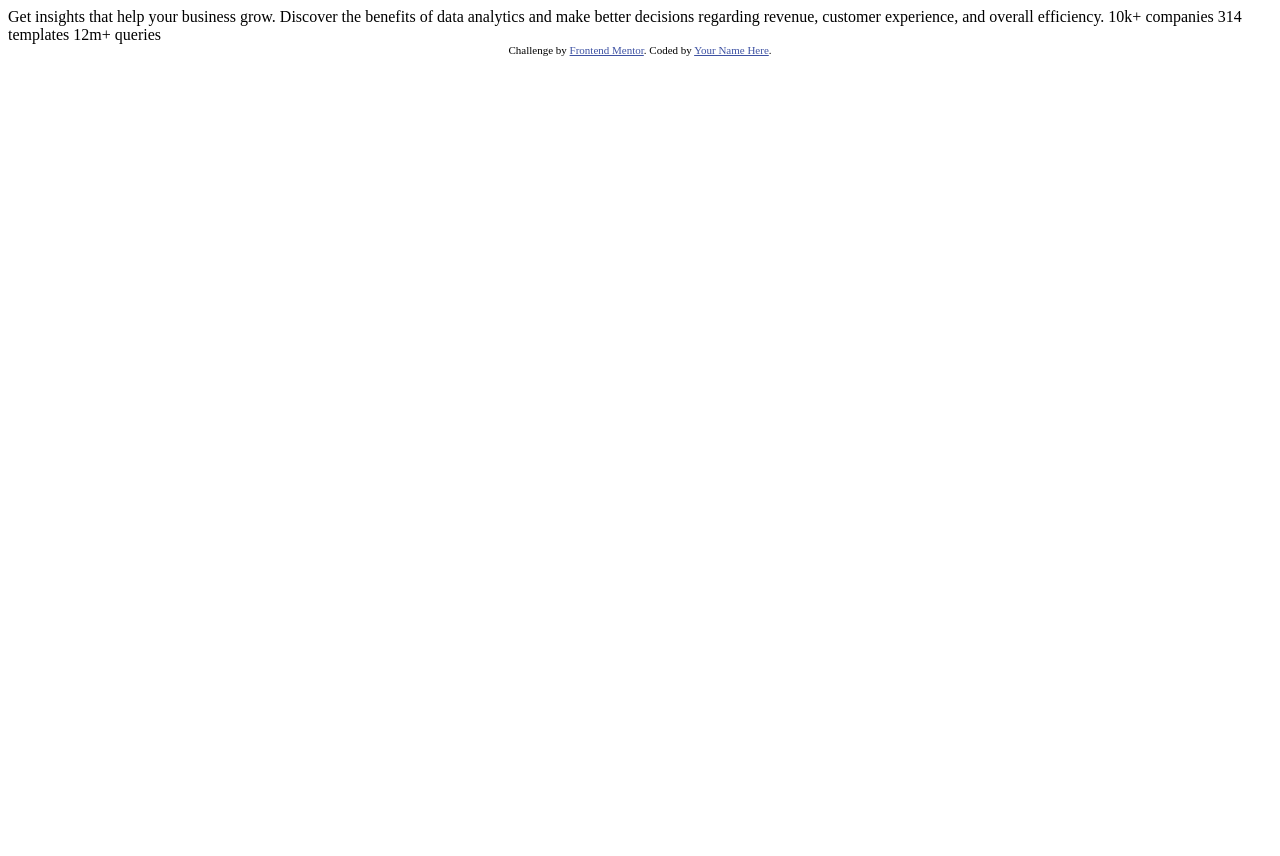
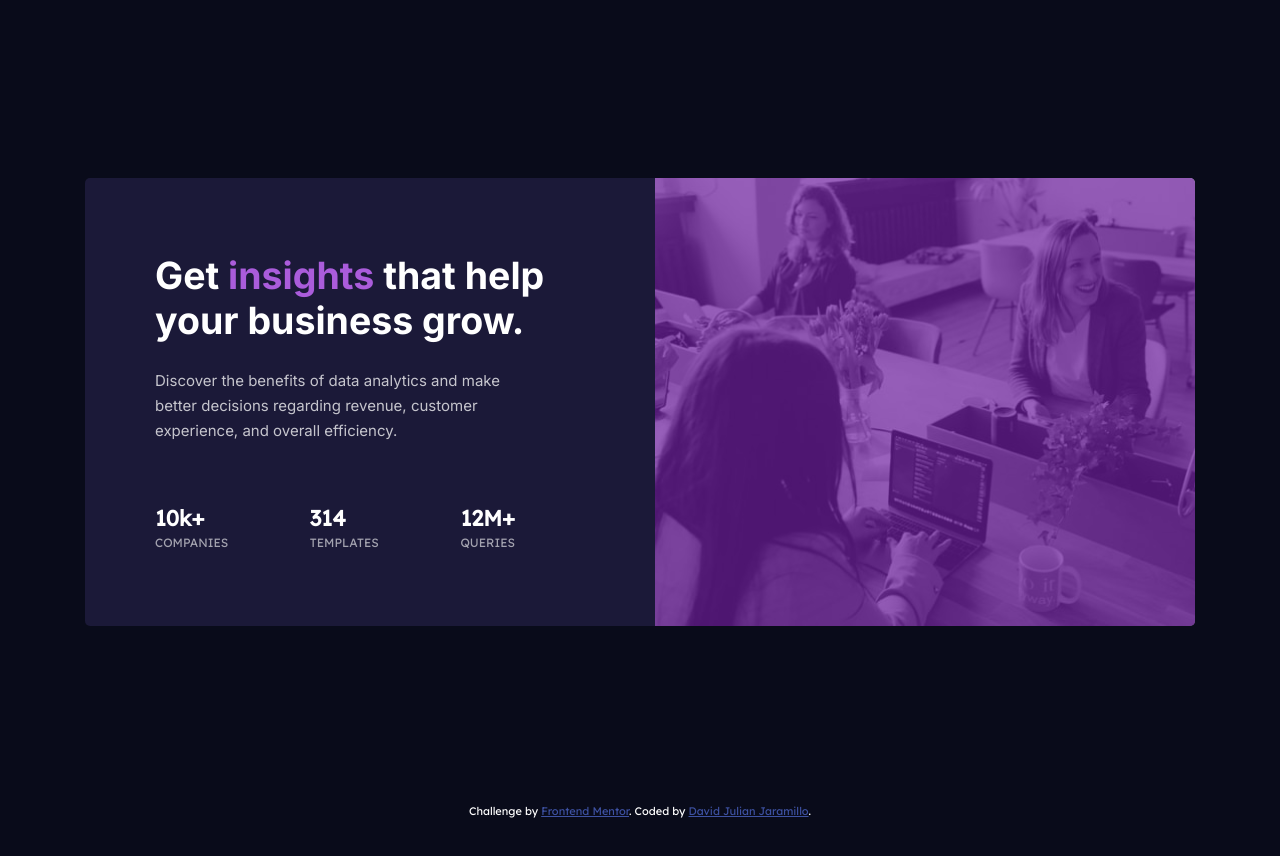
Before and after one commit to grifhus/Practical-Projects, a plain HTML site: page stats-preview-card-component-main/index.html in a window 1280 px wide. Before the commit the page ends 800 px from the top, so only its background shows below. Drawn offline with Linux system fonts and the light colour scheme.

Commit message:
stats-preview-card-component-main

```diff
--- a/stats-preview-card-component-main/index.html
+++ b/stats-preview-card-component-main/index.html
@@ -1,33 +1,60 @@
 <!DOCTYPE html>
 <html lang="en">
+
 <head>
   <meta charset="UTF-8">
-  <meta name="viewport" content="width=device-width, initial-scale=1.0"> <!-- displays site properly based on user's device -->
+  <meta name="viewport" content="width=device-width, initial-scale=1.0">
+  <!-- displays site properly based on user's device -->
 
   <link rel="icon" type="image/png" sizes="32x32" href="./images/favicon-32x32.png">
 
   <title>Frontend Mentor | Stats preview card component</title>
+  <link rel="stylesheet" href="styles.css">
 
-  <!-- Feel free to remove these styles or customise in your own stylesheet 👍 -->
-  <style>
-    .attribution { font-size: 11px; text-align: center; }
-    .attribution a { color: hsl(228, 45%, 44%); }
-  </style>
 </head>
+
 <body>
+  <main>
+    <section class="section1">
+      <div class="image">
+        <div id="layer">
+        </div>
+      </div>
+    </section>
 
-  Get insights that help your business grow.
+    <section class="section2">
+      <h1>Get <span>insights </span>that help your business grow.</h1>
 
-  Discover the benefits of data analytics and make better decisions regarding revenue, customer
-  experience, and overall efficiency.
+      <p>
+        Discover the benefits of data analytics and make better decisions regarding revenue, customer
+        experience, and overall efficiency.
+      </p>
+      <div class="stats">
+        <div class="stats-details">
+          <div class="amount">10k+</div>
+          <div class="concept">companies</div>
+        </div>
+        <div class="stats-details">
+          <div class="amount">314 </div>
+          <div class="concept">templates</div>
+        </div>
+        <div class="stats-details">
+          <div class="amount last">12m+</div>
+          <div class="concept">queries</div>
+        </div>
+      </div>
 
-  10k+ companies
-  314 templates
-  12m+ queries
+
+
+    </section>
+  </main>
+
+
 
   <div class="attribution">
     Challenge by <a href="https://www.frontendmentor.io?ref=challenge" target="_blank">Frontend Mentor</a>.
-    Coded by <a href="#">Your Name Here</a>.
+    Coded by <a href="https://www.linkedin.com/in/david-julian-jaramillo-a10a832b/">David Julian Jaramillo</a>.
   </div>
 </body>
+
 </html>
--- /dev/null
+++ b/stats-preview-card-component-main/styles.css
@@ -0,0 +1,126 @@
+@import url("https://fonts.googleapis.com/css2?family=Inter:wght@400;700&family=Lexend+Deca&display=swap");
+
+* {
+  padding: 0;
+  margin: 0;
+}
+:root {
+  /* ### Primary */
+  --Verydarkblue: hsl(233, 47%, 7%);
+  --Darkdesaturatedblue: hsl(244, 38%, 16%);
+  --Softviolet: hsl(277, 64%, 61%);
+  /* ### Neutral */
+  --White: hsl(0, 0%, 100%);
+  --SlightlytransparentwhiteP: hsla(0, 0%, 100%, 0.75);
+  --SlightlytransparentwhiteS: hsla(0, 0%, 100%, 0.6);
+  --Layer: rgba(110, 30, 160, 0.7);
+}
+
+body {
+  font-size: 15px;
+  font-family: "Lexend Deca", sans-serif;
+  background-color: var(--Verydarkblue);
+}
+
+main {
+  height: 782px;
+  width: 328px;
+  background-color: var(--Darkdesaturatedblue);
+  margin: 88px auto;
+  border-radius: 5px;
+  /* Se va a esconder todo loq ue esta sobresaliendo overflow hidden */
+  overflow: hidden;
+}
+/* --------------------------Section 1-------------------------- */
+.image {
+  background-image: url(./images/image-header-mobile.jpg);
+  /* la imagen se adapta al tamaño del contenedor background-size: cover */
+  background-size: cover;
+  width: 100%;
+  height: 240px;
+}
+#layer {
+  background-color: var(--Layer);
+  height: 100%;
+  width: 100%;
+}
+/* --------------------------Section 1-------------------------- */
+.section2 {
+  padding: 40px 33px;
+  text-align: center;
+}
+h1 {
+  color: var(--White);
+  font-size: 1.8em;
+  font-family: "Inter", sans-serif;
+  height: 115px;
+}
+span {
+  color: var(--Softviolet);
+}
+p {
+  color: var(--SlightlytransparentwhiteP);
+  font-family: "Inter", sans-serif;
+  font-size: 1em;
+  line-height: 25px;
+  height: 137px;
+}
+.stats {
+  color: var(--SlightlytransparentwhiteS);
+  line-height: 25px;
+}
+.amount {
+  font-weight: 700;
+  font-size: 1.45em;
+  color: var(--White);
+}
+.concept {
+  text-transform: uppercase;
+  font-size: 0.8em;
+  margin-bottom: 33px;
+}
+.last {
+  text-transform: uppercase;
+}
+
+.attribution {
+  font-size: 11px;
+  text-align: center;
+  margin-bottom: 80px;
+  color: white;
+}
+.attribution a {
+  color: hsl(228, 45%, 44%);
+}
+
+/* --------------------------Media Queries-------------------------- */
+@media screen and (min-width: 1200px) {
+  main {
+    width: 1110px;
+    height: 448px;
+    display: flex;
+    flex-direction: row-reverse;
+    margin: 178px auto;
+  }
+  .image {
+    width: 540px;
+    height: 100%;
+    background-image: url(./images/image-header-desktop.jpg);
+
+  }
+  .section2 {
+    padding: 75px 70px;
+    text-align: left;
+  }
+  h1 {
+    font-size: 2.5em;
+  }
+  p {
+    margin-right: 70px;
+  }
+  .stats {
+    display: flex;
+    justify-content: space-between;
+    margin-right: 70px;
+  }
+}
```
